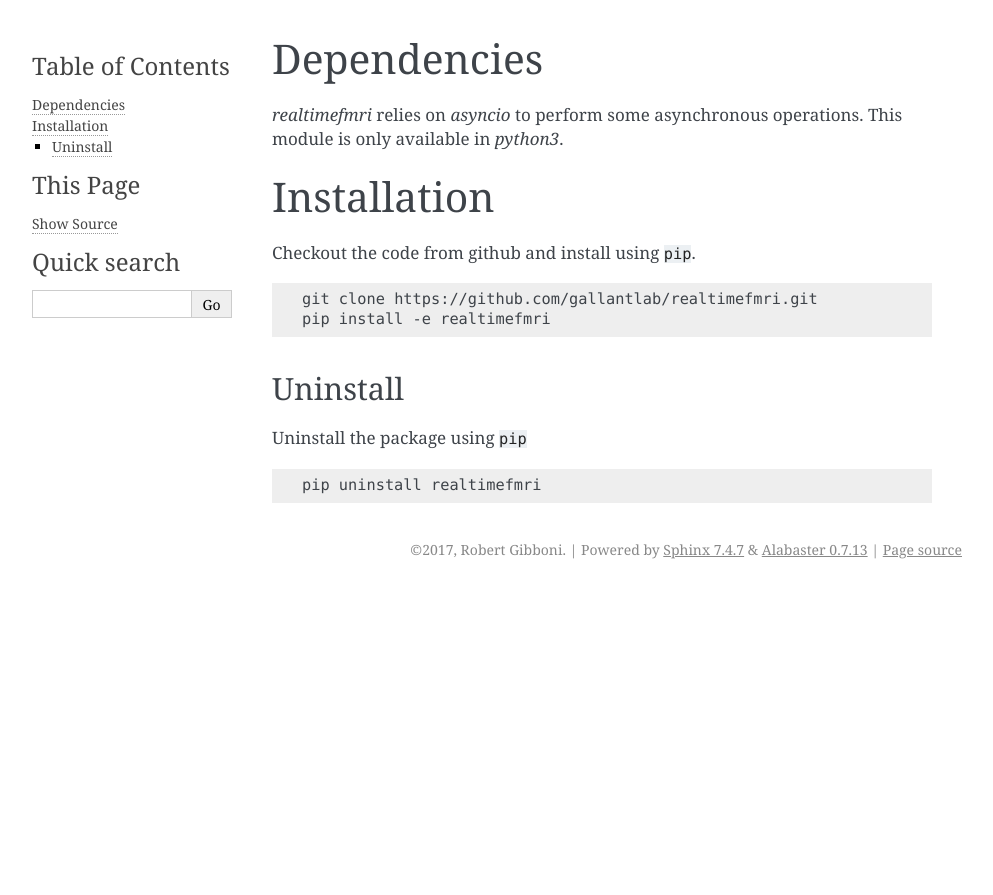
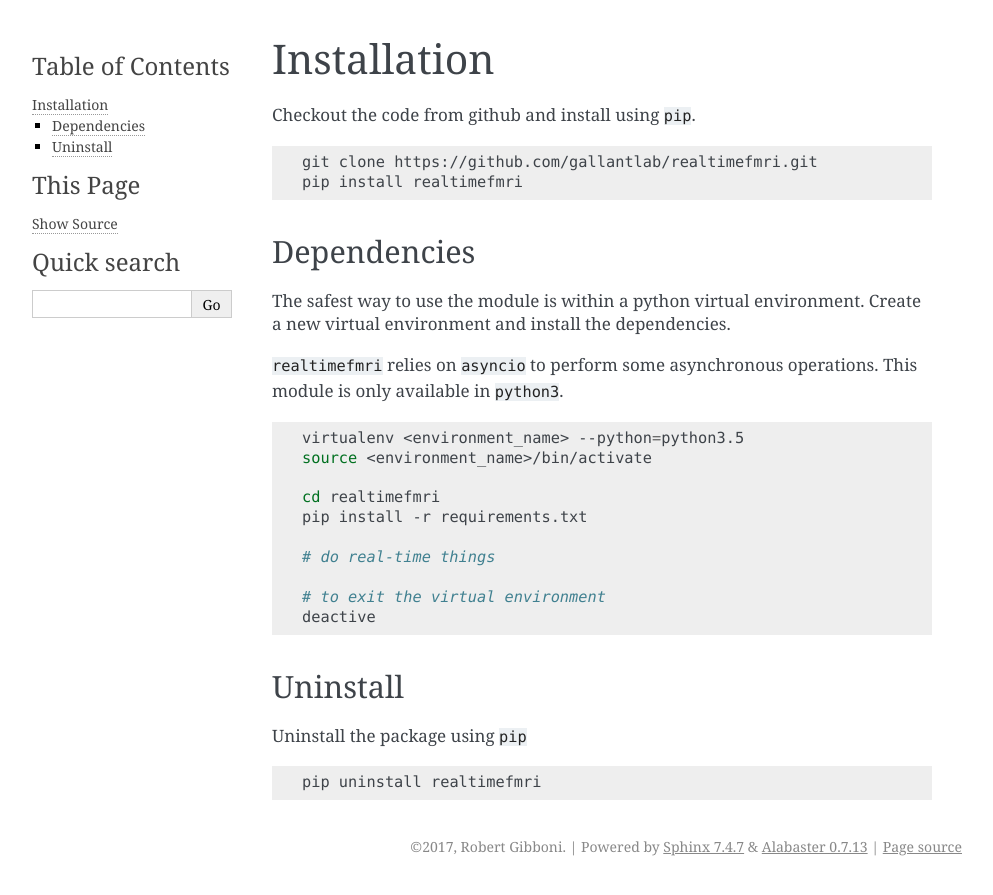
Before and after one commit to gallantlab/realtimefmri, a Sphinx documentation site: the page built from docs/source/installation.rst, in a window 1280 px wide. Shown: the top 895 px of the page, without its empty margins (148-1141 px from the left). Built offline with Sphinx 7.4.7, drawn with Linux system fonts in a browser that asks for light colours.

Commit message:
minor changes to docs and other

```diff
--- a/docs/source/installation.rst
+++ b/docs/source/installation.rst
@@ -12,7 +6,30 @@ Checkout the code from github and install using ``pip``.
 .. code-block:: bash
 
     git clone https://github.com/gallantlab/realtimefmri.git
-    pip install -e realtimefmri
+    pip install realtimefmri
+
+
+Dependencies
+------------
+
+The safest way to use the module is within a python virtual environment. Create a new virtual environment and install the dependencies.
+
+
+``realtimefmri`` relies on ``asyncio`` to perform some asynchronous operations. This module is only available in ``python3``.
+
+.. code-block:: bash
+
+    virtualenv <environment_name> --python=python3.5
+    source <environment_name>/bin/activate
+
+    cd realtimefmri
+    pip install -r requirements.txt
+
+    # do real-time things
+
+    # to exit the virtual environment
+    deactive
+
 
 Uninstall
 ---------
```
Also changed, not shown: other parts of docs/source/installation.rst (+0 -6 lines), docs/source/together.rst (+17 -2 lines), requirements.txt (+29 -24 lines), 4 other files.
